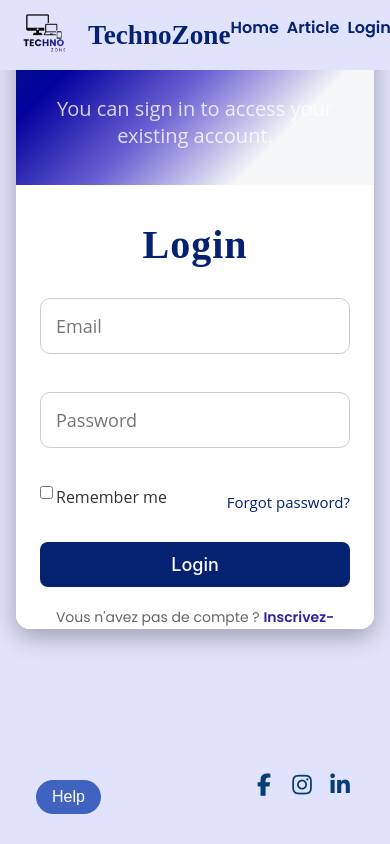
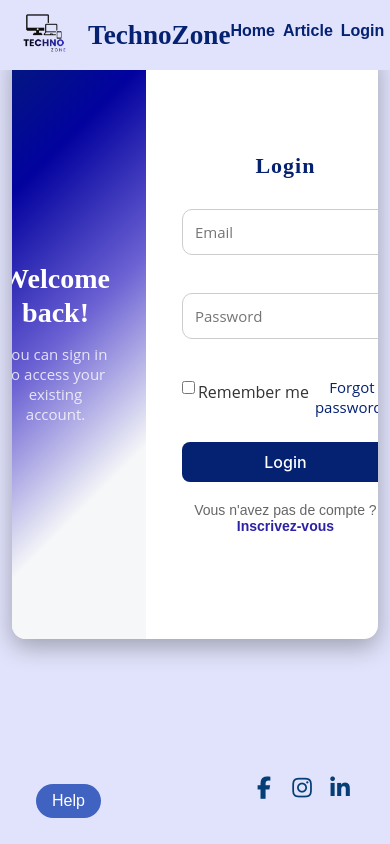
Before and after one commit to Zaynebblk/reactweb, a React (Vite) app in the folder frontend/: page /login in a window 390 px wide. Built offline with nearby package versions, Linux system fonts and the light colour scheme.

Commit message:
frontend fiwed

```diff
--- a/frontend/src/css/Article.css
+++ b/frontend/src/css/Article.css
@@ -1,5 +1,23 @@
-@import url('https://fonts.googleapis.com/css2?family=Poppins:wght@400;600&display=swap');
+/* =======================================
+   GLOBAL FIXES (IMPORTANT)
+======================================= */
+* {
+  margin: 0;
+  padding: 0;
+  box-sizing: border-box;
+}
 
+html, body {
+  overflow-x: hidden;       /* Prevent horizontal scroll in Edge */
+  font-family: 'Poppins', sans-serif;
+  -webkit-font-smoothing: antialiased;
+  -moz-osx-font-smoothing: grayscale;
+}
+
+
+/* =======================================
+   YOUR THEME
+======================================= */
 :root {
   --primary: linear-gradient(90deg, #23237D, #4062C0);
   --accent: #311b92;
@@ -8,57 +26,61 @@
 }
 
 
+/* =======================================
+   MAIN CONTENT
+======================================= */
+.main-content {
+  max-width: 1400px;     /* More realistic, prevents locked zoom */
+  margin: 65px auto;
+  padding: 0 20px;
+}
 
-.main-content{
-    max-width: 2200px;
-    margin: 65px auto;
-
-
-}
 .main-content .hero {
   text-align: center;
   padding: 50px 20px;
-  height:200px;
-  font-family: 'libre baskerville';
-  font-size:22px;
+  height: auto;
+  font-family: 'Libre Baskerville';
+  font-size: 22px;
   background: white;
   border-radius: 8px;
   box-shadow: 0 2px 10px rgba(0,0,0,0.3);
 }
 
 .main-content .hero span {
-
-    color: #23237D;
-    font-weight: 900;
+  color: #23237D;
+  font-weight: 900;
 }
 
 .main-content .hero p {
   color: #555;
   margin-top: 10px;
-  font-family: 'open sans' !important;
+  font-family: 'Open Sans' !important;
 }
 
 
+/* =======================================
+   PRODUCTS
+======================================= */
 .main-content .products {
   padding: 60px 20px;
   text-align: center;
-  font-family: 'libre baskerville';
+  font-family: 'Libre Baskerville';
+}
 
-}
 .main-content .products h2 {
   font-size: 2rem;
   color:#02029E;
-  font-family: 'libre baskerville';
+}
 
-}
+/* Responsive grid */
 .main-content .product-grid {
   display: grid;
-  grid-template-columns: repeat(auto-fit, minmax(220px, 1fr));
+  grid-template-columns: repeat(auto-fit, minmax(240px, 1fr));
   gap: 30px;
   margin-top: 20px;
-  margin-bottom:0px;
 }
 
+/* Card */
 .main-content .product-card {
   background: white;
   border-radius: 15px;
@@ -74,25 +96,26 @@
   box-shadow: 0 6px 14px rgba(0,0,0,0.2);
 }
 
+/* FIXED: Make images responsive */
 .main-content .product-card img {
-  width: 300px;
-   height: 250px;
+  width: 100%;
+  height: 250px;
   object-fit: cover;
   border-bottom: 3px solid #23237D;
 }
 
 .main-content .product-card h3 {
   margin: 15px 0 5px;
-
-  font-family: 'libre baskerville';
   color: #23237D;
+  font-family: 'Libre Baskerville';
 }
 
 .main-content .product-card p {
   margin-bottom: 20px;
   color: #555;
-  font-family: 'open sans';
+  font-family: 'Open Sans';
 }
+
 .main-content .product-card .price {
   font-weight: 600;
   color: #23237D;
@@ -106,72 +129,35 @@
 }
 
 
-
-
-
+/* =======================================
+   MEDIA QUERIES
+======================================= */
 @media (max-width: 992px) {
-
-
   .main-content .hero {
     padding: 35px 15px;
     font-size: 20px;
   }
+}
 
-
-  .main-content .product-grid {
-    grid-template-columns: repeat(2, 1fr);
-  }
-}
 @media (max-width: 768px) {
-
-
-  .navbar {
-
-    padding: 15px 10px;
-
-  }
-
-  .navbar ul {
-    margin-top: 10px;
-
-    gap: 8px;
-  }
-
-  .navbar ul li {
-    margin: 0;
-  }
-
-
   .main-content .product-grid {
     grid-template-columns: 1fr;
   }
-
 
   .main-content .hero h1 {
     font-size: 1.6rem;
   }
 }
 
-
 @media (max-width: 480px) {
-
-
-  .logo img {
-    width: 60px;
-    height: 60px;
-  }
-
-
   .main-content .hero {
     padding: 25px 10px;
   }
-
 
   .main-content .hero h1 {
     font-size: 1.4rem;
   }
 
-
   .main-content .product-card img {
     height: 180px;
   }
--- a/frontend/src/css/Entreprise.css
+++ b/frontend/src/css/Entreprise.css
@@ -55,7 +55,7 @@
   color: rgb(2, 2, 158);
 }
 
-/* ===== Animations ===== */
+
 .fade-in {
   opacity: 0;
   animation: fadeIn 1.5s ease-in forwards;
@@ -65,3 +65,65 @@
   from { opacity: 0; transform: translateY(20px); }
   to { opacity: 1; transform: translateY(0); }
 }
+@media (max-width: 992px) {
+
+  .mainsection {
+    padding: 1.5rem;
+    height: auto;
+  }
+
+  .maintext h1 {
+    font-size: 2.4rem;
+  }
+
+  .maintext p {
+    font-size: 1.1rem;
+    max-width: 90%;
+  }
+
+  .mainimg img {
+    width: 700px;
+    max-width: 90%;
+  }
+}
+@media (max-width: 768px) {
+
+  .maintext h1 {
+    font-size: 2rem;
+    line-height: 1.3;
+  }
+
+  .maintext p {
+    font-size: 1rem;
+  }
+
+  .mainimg img {
+    width: 550px;
+  }
+
+  .mainp p {
+    font-size: 1.05rem;
+  }
+}
+@media (max-width: 480px) {
+
+  .maintext h1 {
+    font-size: 1.6rem;
+  }
+
+  .maintext p {
+    font-size: 0.95rem;
+  }
+
+  .mainimg img {
+    width: 100%;
+    box-shadow: none;
+    border-radius: 8px;
+  }
+
+  .mainsection {
+    padding: 1rem;
+  }
+
+
+}
--- a/frontend/src/css/Resetpass.css
+++ b/frontend/src/css/Resetpass.css
@@ -122,3 +122,122 @@
 @keyframes fadeInFooter {
   to { opacity: 1; }
 }
+
+@media (max-width: 992px) {
+
+  .container {
+    width: 90%;
+    margin-top: 200px;
+    height: auto;
+  }
+
+  .form-box {
+    width: 90%;
+    padding: 25px;
+    height: auto;
+  }
+
+  .container h2 {
+    font-size: 32px;
+  }
+
+  .form-box h3 {
+    font-size: 24px;
+    margin-bottom: 30px;
+  }
+
+  .form-box p {
+    font-size: 18px;
+  }
+
+  .form-box input[type="email"] {
+    font-size: 15px;
+    padding: 14px;
+  }
+
+  .form-box button {
+    width: 60%;
+    font-size: 18px;
+  }
+}
+
+
+
+@media (max-width: 768px) {
+
+
+
+  .container {
+    margin-top: 200px;
+  }
+
+  .container h2 {
+    font-size: 26px;
+  }
+
+  .form-box {
+    width: 95%;
+    padding: 20px;
+  }
+
+  .form-box h3 {
+    font-size: 22px;
+  }
+
+  .form-box p {
+    font-size: 16px;
+    text-align: center;
+  }
+
+  .form-box input[type="email"] {
+    font-size: 15px;
+    padding: 13px;
+  }
+
+  .form-box button {
+    width: 80%;
+    padding: 14px;
+    font-size: 16px;
+  }
+}
+
+
+
+@media (max-width: 480px) {
+
+  .container {
+    width: 94%;
+    margin-top: 150px;
+    padding: 0 10px;
+  }
+
+  .container h2 {
+    font-size: 22px;
+  }
+
+  .form-box {
+    width: 100%;
+    padding: 18px;
+  }
+
+  .form-box h3 {
+    font-size: 20px;
+  }
+
+  .form-box p {
+    font-size: 15px;
+  }
+
+  .form-box input[type="email"] {
+    padding: 12px;
+    font-size: 14px;
+  }
+
+  .form-box button {
+    width: 100%;
+    padding: 12px;
+    font-size: 15px;
+  }
+
+
+}
--- a/frontend/src/css/login.css
+++ b/frontend/src/css/login.css
@@ -166,7 +166,7 @@ button:hover {
 
 
 @media (max-width: 850px) {
-  .login-page .container { flex-direction: column; width: 92%; margin: 40px auto; }
+  .login-page .container { width: 92%; margin: 40px auto; }
   .login-page .left-panel, .login-page .right-panel {
     align-items: center;
     text-align: center;
@@ -180,20 +180,100 @@ button:hover {
 
 
 
-@media (max-width: 850px) {
-  .container {
-    flex-direction: column;
-    height: auto;
+@media (max-width: 992px) {
+
+  .login-page .container {
+
+    width: 90%;
+    margin: 150px auto;
+
   }
 
-  .left-panel, .right-panel {
+  .left-panel,
+  .right-panel {
     width: 100%;
-    padding: 40px;
+    text-align: center;
+    align-items: center;
+    padding: 35px;
   }
 
-  .left-panel {
+  .left-panel h1 {
+    font-size: 42px;
+    width: auto;
+  }
+
+  .left-panel p {
+    font-size: 17px;
+  }
+
+  .input-group input {
+    width: 100%;
+  }
+}
+
+
+
+@media (max-width: 768px) {
+
+
+
+  .left-panel h1 {
+    font-size: 34px;
+  }
+
+  .right-panel h2 {
+    font-size: 26px;
+  }
+
+  .input-group input {
+    font-size: 16px;
+    padding: 12px;
+  }
+
+  .options {
+
+    gap: 6px;
     text-align: center;
   }
+}
+
+
+
+@media (max-width: 480px) {
+
+  .login-page .container {
+    width: 94%;
+    margin-top: 50px;
+  }
+
+  .left-panel,
+  .right-panel {
+    padding: 25px;
+  }
+
+  .left-panel h1 {
+    font-size: 28px;
+    line-height: 1.2;
+  }
+
+  .left-panel p {
+    font-size: 15px;
+  }
+
+  .right-panel h2 {
+    font-size: 22px;
+  }
+
+  .input-group input {
+    width: 100%;
+    font-size: 15px;
+  }
+
+  .logbtn {
+    padding: 10px;
+    font-size: 16px;
+  }
+
 }
 @keyframes float {
   0%, 100% {
--- a/frontend/src/pages/Article.jsx
+++ b/frontend/src/pages/Article.jsx
@@ -65,7 +65,7 @@ const Article = () => {
 </section>
 </main>
 
-      {/* Footer */}
+
       <footer>
         <div>
           <button className="help-btn">Help</button>
--- a/frontend/src/pages/Headphone.jsx
+++ b/frontend/src/pages/Headphone.jsx
@@ -1,4 +1,4 @@
-import React from "react";
+
 import "../css/Article.css";
 import { FontAwesomeIcon } from "@fortawesome/react-fontawesome";
 import { faFacebookF, faInstagram, faLinkedinIn } from "@fortawesome/free-brands-svg-icons";
```
